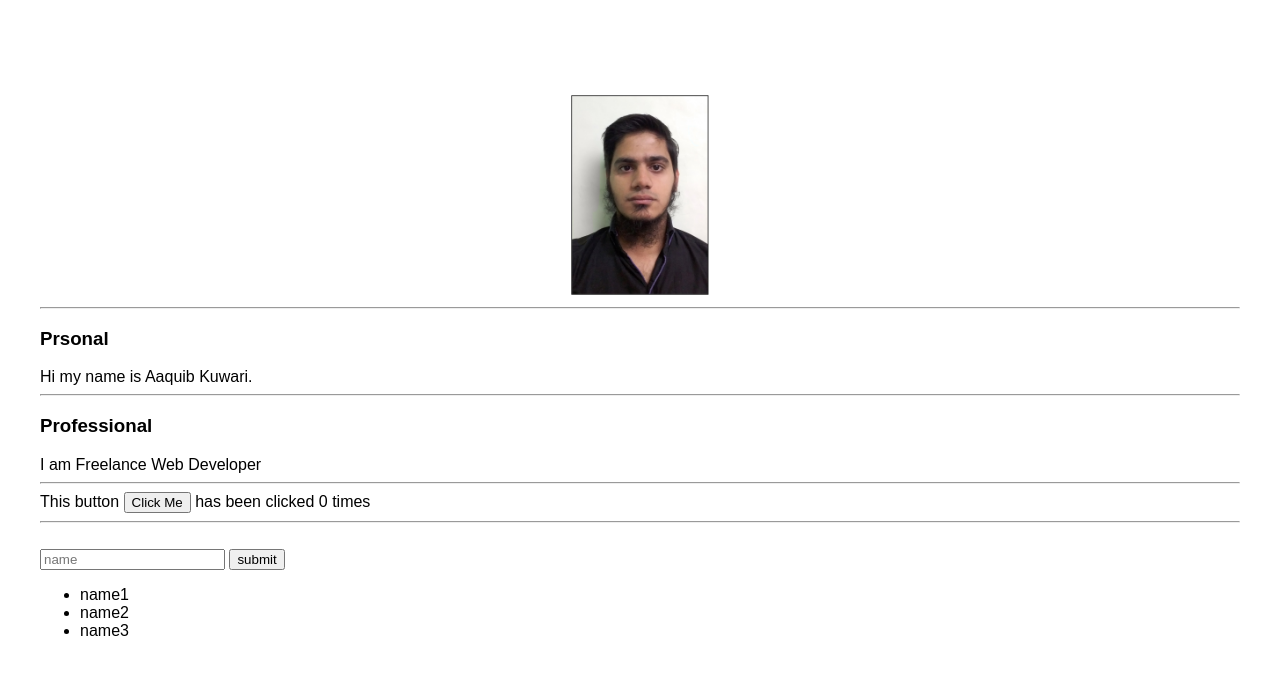
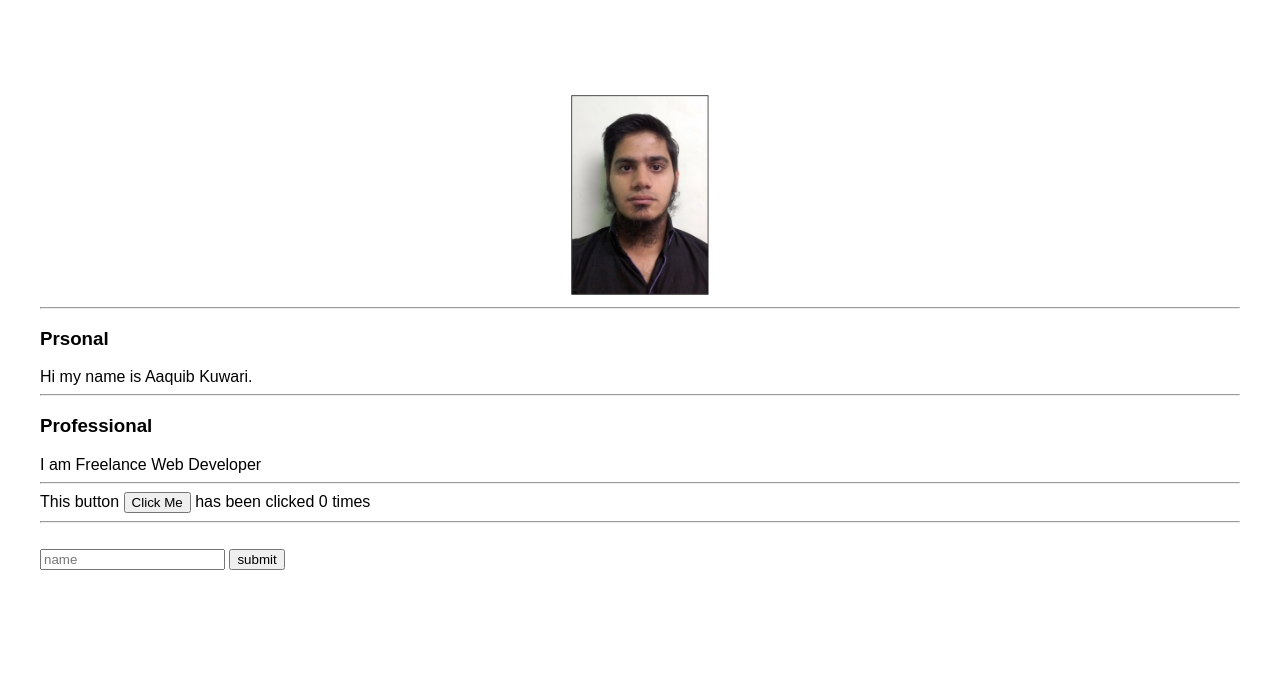
Before and after one commit to aaquibkuwari/imad-app, a website: page ui/index.html in a window 1280 px wide. Drawn offline with Linux system fonts and the light colour scheme.

Commit message:
[imad-console] Updates ui/index.html

```diff
--- a/ui/index.html
+++ b/ui/index.html
@@ -22,11 +22,9 @@
                 <hr>
                 <br>
                 <input type="text" id="name" placeholder="name">
-                <input type="submit" value="submit">
-                <ul>
-                    <li>name1</li>
-                    <li>name2</li>
-                    <li>name3</li>
+                <input type="submit" value="submit" id="submit_btn">
+                <ul id="namelist">
+
                 </ul>
 
             </footer>
```
